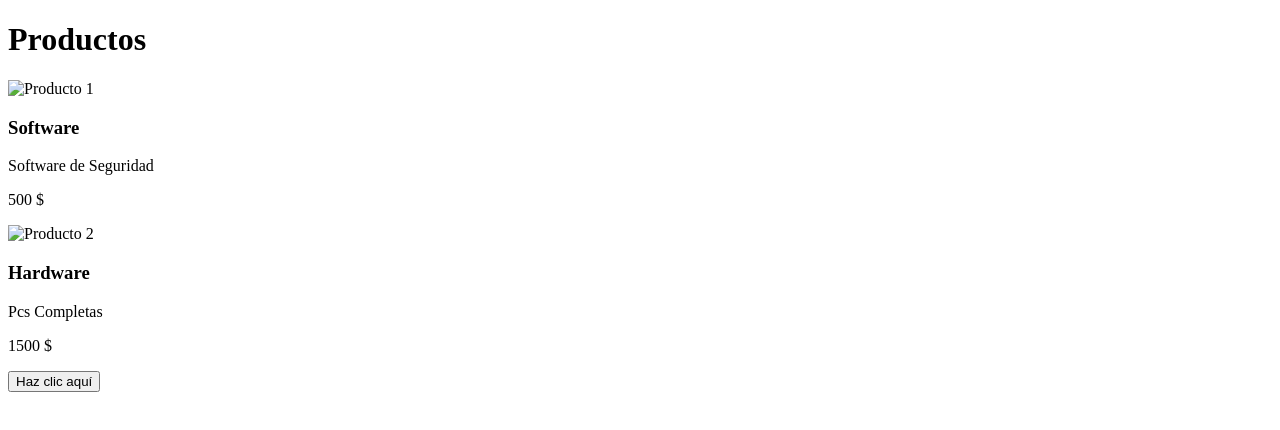
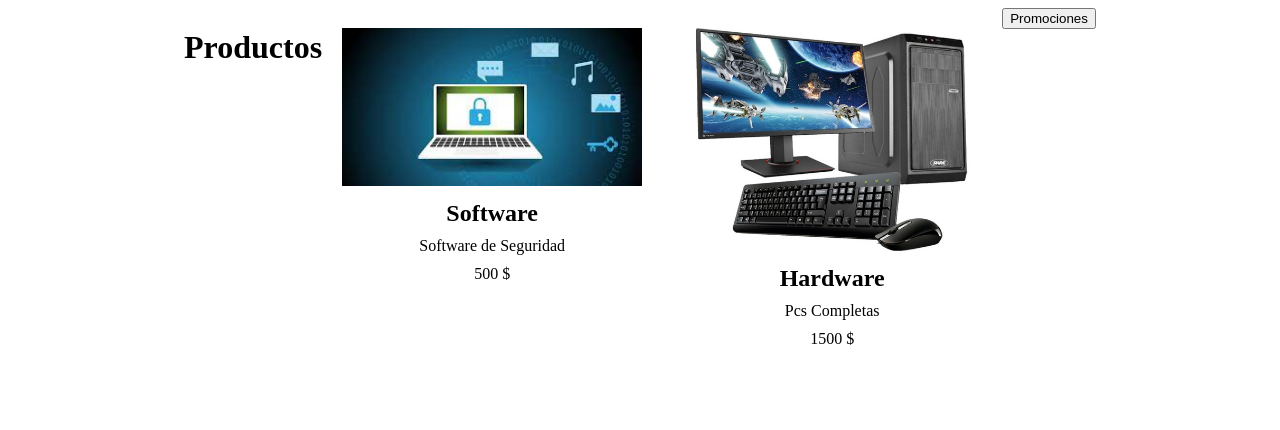
Before and after one commit to brayUab/examen.github.io, a plain HTML site: page producto.html in a window 1280 px wide. Drawn offline with Linux system fonts and the light colour scheme.

Commit message:
Terminado
Pablo

```diff
--- a/Productos.html
+++ b/producto.html
@@ -2,30 +2,30 @@
 <html>
   <head>
     <title>Productos</title>
-    <link rel="stylesheet" type="text/css" href="estilos.css"
+    <link rel="stylesheet" type="text/css" href="Producto.css">
   </head>
   <body>
-    <h1>Productos</h1>
     <div class="contenedor-productos">
+        <h1>Productos</h1>
       <div class="producto">
-        <img src="producto1.jpg" alt="Producto 1">
+        <img src="Imagen/Seguro.jfif" alt="Producto 1">
         <h3>Software</h3>
         <p>Software de Seguridad</p>
         <p>500 $</p>
       </div>
       <div class="producto">
-        <img src="producto2.jpg" alt="Producto 2">
+        <img src="Imagen/Pc.jpg" alt="Producto 2">
         <h3>Hardware</h3>
         <p>Pcs Completas</p>
         <p>1500 $</p>
       </div>
       <div>
-        <button onclick="mostrarAlerta()">Haz clic aquí</button>
+        <button onclick="mostrarAlerta()">Promociones</button>
         <script>
-            function Promoción() {
-              alert("Tenemos Descuentos");
-            }
-          </script>
+        function mostrarAlerta() {
+            alert("Tenemos Descuentos!");
+        }
+        </script>
       </div>
     </div>
   </body>
```
Also changed, not shown: Imagen/Pc.jpg (added), Imagen/Seguro.jfif (added).
